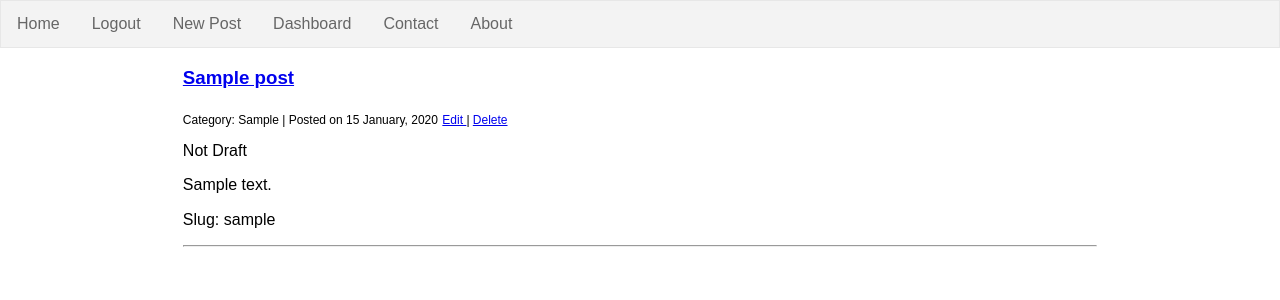
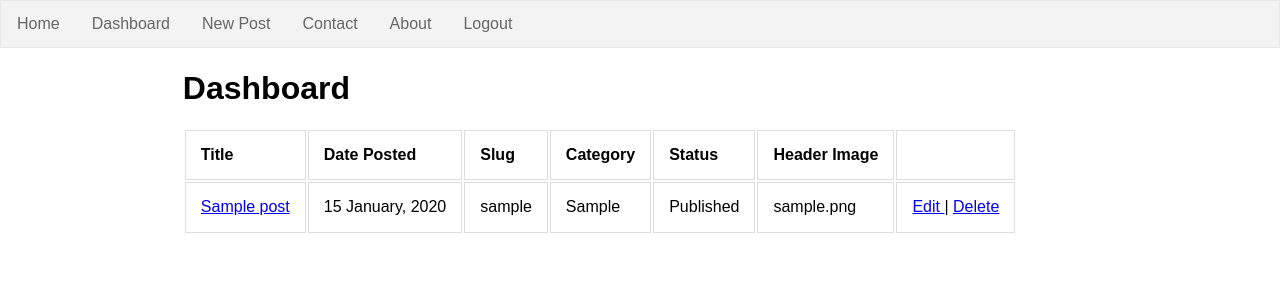
Before and after one commit to antoni-devlin/blog2-py3, a Flask app: page /admin in a window 1280 px wide. Shown: the top 300 px of the page. Run offline with Flask 2, Linux system fonts and the light colour scheme; a user stored in the database is signed in; tables that the repository leaves empty hold one stand-in row (values such as "Sample post"); some libraries are stand-ins or nearby versions.

Commit message:
Added admin dashboard

```diff
--- a/static/styles/main.css
+++ b/static/styles/main.css
@@ -59,7 +59,16 @@
     float: right;
     display: inline; }
 
-    footer {
-      position: fixed;
-      bottom: 0;
-      left: 0; }
+    .admin-table table, .admin-table td, .admin-table th {
+      border: 1px solid #ddd;
+      text-align: left; }
+      .admin-table table {
+        border-collapse: collapse;
+        width: 100%; }
+        .admin-table th, .admin-table td {
+          padding: 15px; }
+
+footer {
+  position: fixed;
+  bottom: 0;
+  left: 0; }
--- a/templates/admin.html
+++ b/templates/admin.html
@@ -1,23 +1,26 @@
 {% extends "base.html" %}
 
 {% block content %}
-
+<table class="admin-table">
+    <h1> Dashboard </h1>
+  <tr>
+    <th>Title</th>
+    <th>Date Posted</th>
+    <th>Slug</th>
+    <th>Category</th>
+    <th>Status</th>
+    <th>Header Image</th>
+    <th></th>
+  </tr>
 {% for post in posts %}
-    <h3>  <a href="{{ url_for('byslug', slug=post.slug)}}">{{post.title}}</a>  </h3>
-    <sub>Category: {{post.category}} | Posted on {{post.date_posted.strftime('%d %B, %Y')}}</sub>
-    {% if current_user.is_authenticated %}
-    <sub> <a href="{{url_for('edit_post', slug=post.slug)}}"> Edit </a> | <a href="{{url_for('delete_post', slug=post.slug)}}" onclick="confirmDelete(this)"> Delete</a> </sub>
-    {% else %}
-    {% endif %}
-    {% if post.draft %}
-        <p>Draft</p>
-    {% else %}
-        <p> Not Draft </p>
-    {% endif %}
-    <p> {{post.body | truncate(400) | safe}} </p>
-<p> Slug: {{post.slug}} </p>
-    <hr>
-{% endfor %}
-
-
+  <tr>
+    <td><a href="{{ url_for('byslug', slug=post.slug)}}">{{post.title}}</a></td>
+    <td>{{ post.date_posted.strftime('%d %B, %Y') }}</td>
+    <td>{{ post.slug }}</td>
+    <td>{{ post.category }}</td>
+    <td>{% if post.draft %} Draft {% else %} Published {% endif %}</td>
+    <td>{{ post.header_image }}</td>
+    <td>{% include "_editButtons.html" %}</td>
+  </tr>
+ {% endfor %}
 {% endblock %}
--- a/templates/base.html
+++ b/templates/base.html
@@ -31,16 +31,16 @@
             <ul>
                 {% if current_user.is_anonymous %}
                 <li><a href="{{url_for('index')}}">Home</a></li>
-                <li><a href="{{url_for('login')}}">Login</a></li>
                 <li><a href="{{url_for('contact')}}">Contact</a></li>
                 <li><a href="{{url_for('about')}}">About</a></li>
+                <li><a href="{{url_for('login')}}">Login</a></li>
                 {% else %}
                 <li><a href="{{url_for('index')}}">Home</a></li>
-                <li><a href="{{url_for('logout')}}">Logout</a></li>
+                <li><a href="{{url_for('admin')}}">Dashboard</a></li>
                 <li><a href="{{url_for('add_post')}}">New Post</a></li>
-                <li><a href="{{url_for('admin')}}">Dashboard</a></li>
                 <li><a href="{{url_for('contact')}}">Contact</a></li>
                 <li><a href="{{url_for('about')}}">About</a></li>
+                <li><a href="{{url_for('logout')}}">Logout</a></li>
                 {% endif %}
             </ul>
         </div>
```
